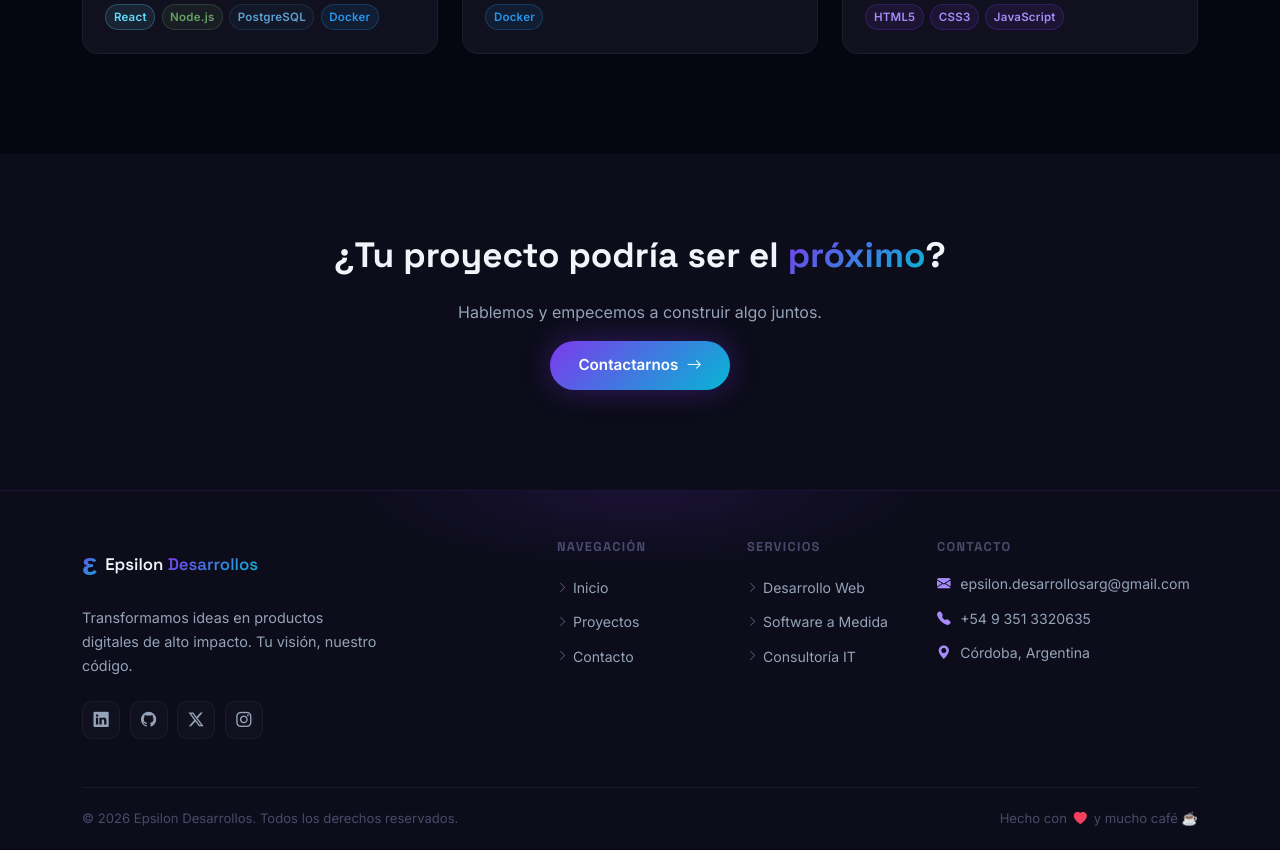
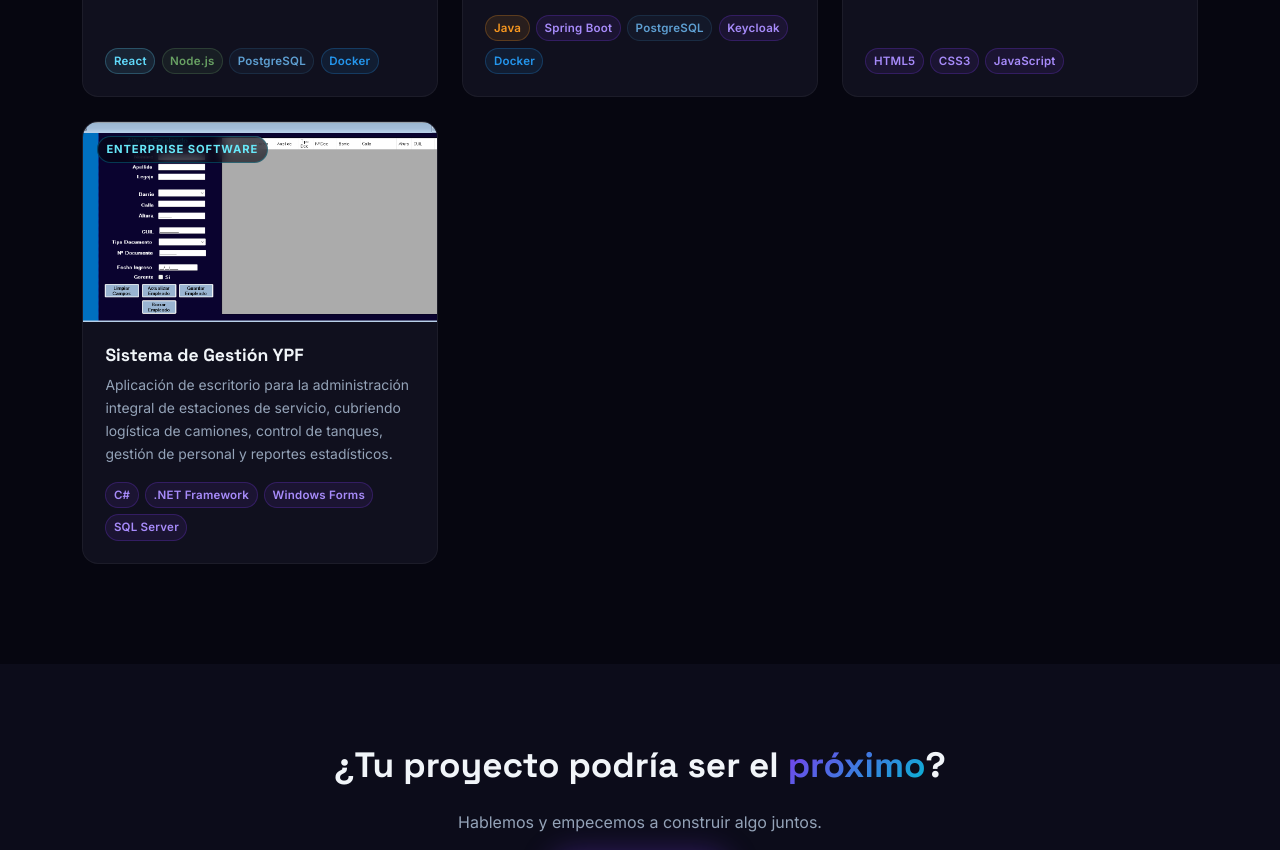
Before and after one commit to NachoChiofalo/EpsilonDesarrollos, a React (Vite) app: page /proyectos in a window 1280 px wide. Shown: the part 1065-1915 px from the top of the page. Built offline with nearby package versions, Linux system fonts and the light colour scheme.

Commit message:
[FIX] Proyecto YPF

```diff
--- a/src/data/projects.js
+++ b/src/data/projects.js
@@ -7,6 +7,7 @@
 import electoralImg from '../assets/images/electoral.png'
 import logisticsImg from '../assets/images/transporte.png'
 import museoImg from '../assets/images/cenma.png'
+import ypfManagerImg from '../assets/images/ypf-manager.png'
 
 export const projects = [
   {
@@ -46,6 +47,17 @@
     link: '#',
     image: museoImg
   },
+  {
+    id: 4,
+    title: 'Sistema de Gestión YPF',
+    description:
+      'Aplicación de escritorio para la administración integral de estaciones de servicio, cubriendo logística de camiones, control de tanques, gestión de personal y reportes estadísticos.',
+    technologies: ['C#', '.NET Framework', 'Windows Forms', 'SQL Server'],
+    gradient: 'linear-gradient(135deg, #005aab 0%, #003366 50%, #001a33 100%)',
+    category: 'Enterprise Software',
+    link: '',
+    image: ypfManagerImg
+  },
 
 ]
 
```
Also changed, not shown: src/assets/images/ypf-manager.png (added).
